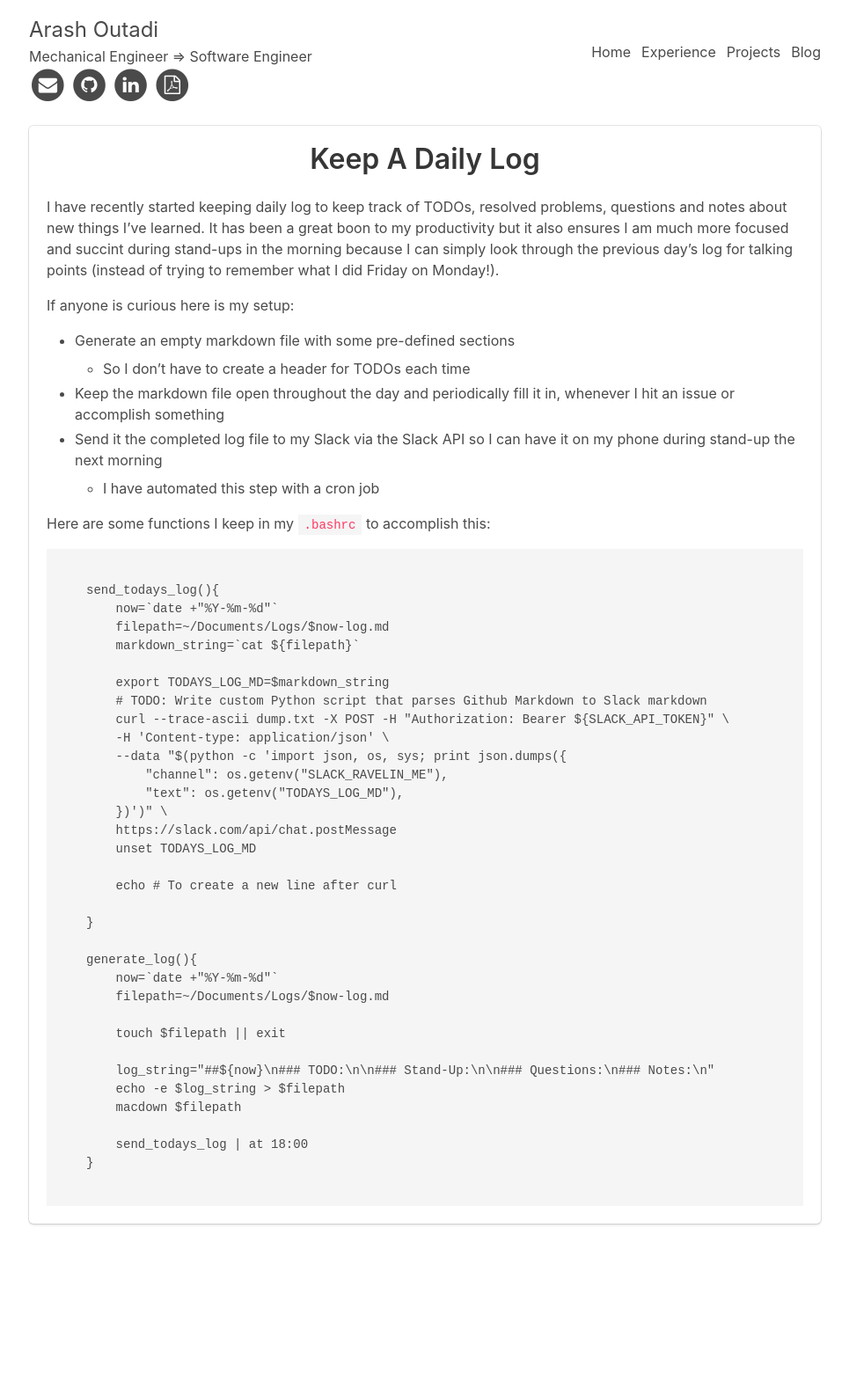
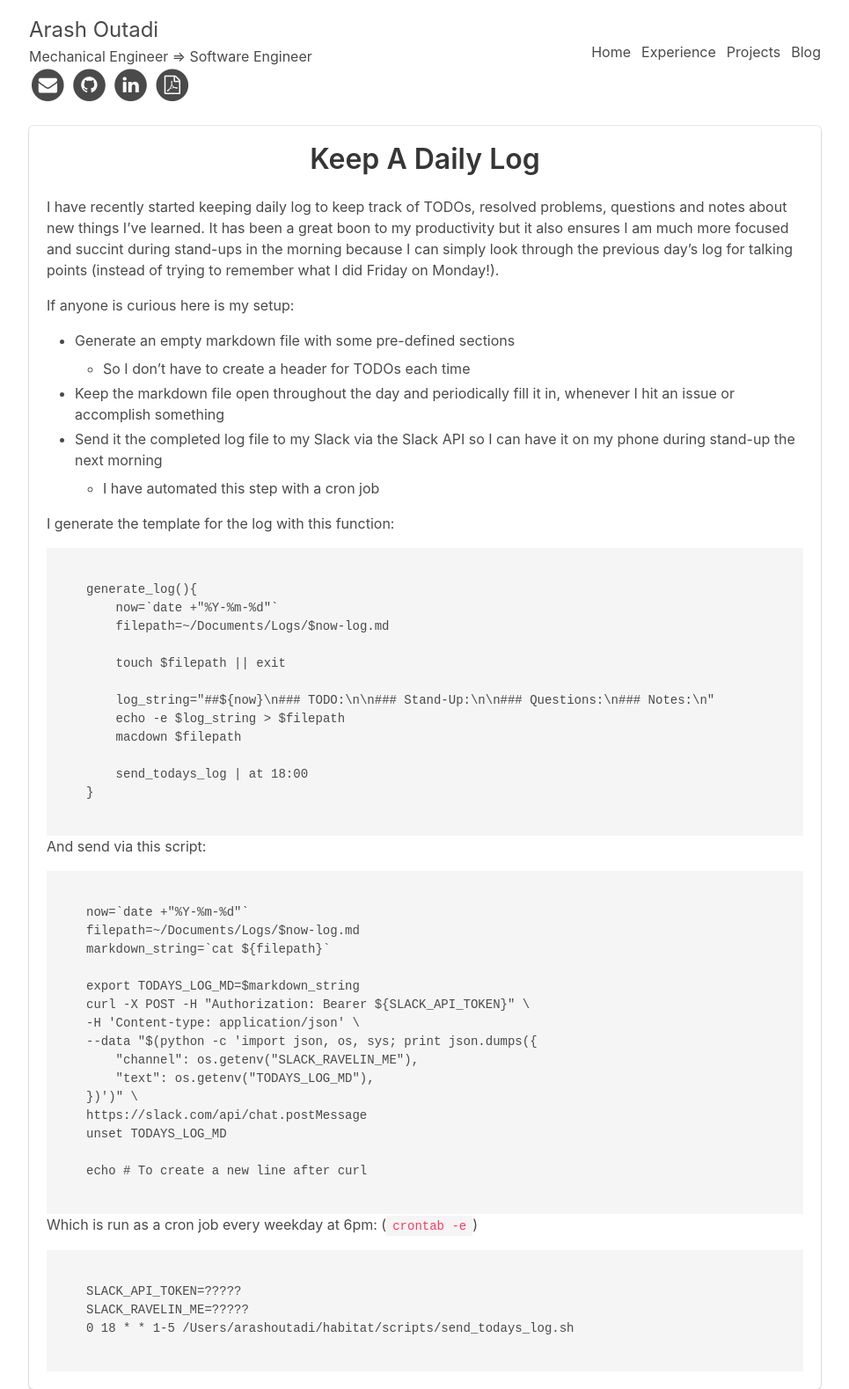
Before and after one commit to arashout/arashout.site, a Jekyll site: the page built from _posts/2018-02-20-keep-a-daily-log.md, in a window 1280 px wide. Shown: the whole page at 88% size, without its empty margins (157-1122 px from the left). Built offline with Jekyll 4.4.1, drawn with Linux system fonts in a browser that asks for light colours; nearby versions of some CDN libraries; before the commit the page ends 1391 px from its top, so only the background shows below that.

Commit message:
Update from Forestry.io - 2018-02-20-keep-a-daily-log.md

````diff
--- a/_posts/2018-02-20-keep-a-daily-log.md
+++ b/_posts/2018-02-20-keep-a-daily-log.md
@@ -2,10 +2,13 @@
 layout: post
 title: Keep A Daily Log
 permalink: posts/keep-a-daily-log
-date: 2018-02-20
-tags: ['cURL', 'Slack', 'Logs']
+date: 2018-02-20 00:00:00 +0000
+tags:
+- cURL
+- Slack
+- Logs
+- cron
 ---
-
 I have recently started keeping daily log to keep track of TODOs, resolved problems, questions and notes about new
 things I've learned. It has been a great boon to my productivity but it also ensures I am much more focused and succint
 during stand-ups in the morning because I can simply look through the previous day's log for talking points (instead of trying
@@ -18,30 +21,8 @@ If anyone is curious here is my setup:
 - Send it the completed log file to my Slack via the Slack API so I can have it on my phone during stand-up the next morning
   - I have automated this step with a cron job
 
-Here are some functions I keep in my `.bashrc` to accomplish this:
-
-
+I generate the template for the log with this function:
 ```bash
-send_todays_log(){
-    now=`date +"%Y-%m-%d"`
-    filepath=~/Documents/Logs/$now-log.md
-    markdown_string=`cat ${filepath}`
-
-    export TODAYS_LOG_MD=$markdown_string
-    # TODO: Write custom Python script that parses Github Markdown to Slack markdown
-    curl --trace-ascii dump.txt -X POST -H "Authorization: Bearer ${SLACK_API_TOKEN}" \
-    -H 'Content-type: application/json' \
-    --data "$(python -c 'import json, os, sys; print json.dumps({
-        "channel": os.getenv("SLACK_RAVELIN_ME"),
-        "text": os.getenv("TODAYS_LOG_MD"),
-    })')" \
-    https://slack.com/api/chat.postMessage
-    unset TODAYS_LOG_MD
-
-    echo # To create a new line after curl
-
-}
-
 generate_log(){
     now=`date +"%Y-%m-%d"`
     filepath=~/Documents/Logs/$now-log.md
@@ -55,3 +36,28 @@ generate_log(){
     send_todays_log | at 18:00
 }
 ```
+And send via this script:
+```bash
+now=`date +"%Y-%m-%d"`
+filepath=~/Documents/Logs/$now-log.md
+markdown_string=`cat ${filepath}`
+
+export TODAYS_LOG_MD=$markdown_string
+curl -X POST -H "Authorization: Bearer ${SLACK_API_TOKEN}" \
+-H 'Content-type: application/json' \
+--data "$(python -c 'import json, os, sys; print json.dumps({
+    "channel": os.getenv("SLACK_RAVELIN_ME"),
+    "text": os.getenv("TODAYS_LOG_MD"),
+})')" \
+https://slack.com/api/chat.postMessage
+unset TODAYS_LOG_MD
+
+echo # To create a new line after curl
+```
+Which is run as a cron job every weekday at 6pm:
+(`crontab -e`)
+```bash
+SLACK_API_TOKEN=?????
+SLACK_RAVELIN_ME=?????
+0 18 * * 1-5 /Users/arashoutadi/habitat/scripts/send_todays_log.sh
+```
````
